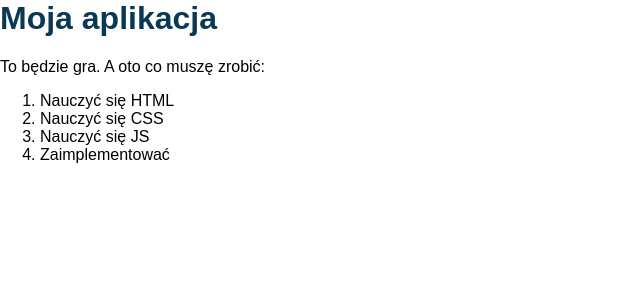
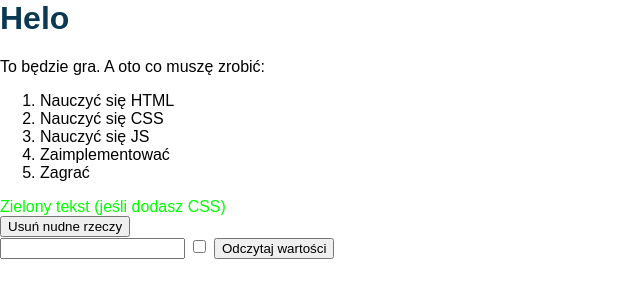
Before and after one commit to ElMihalk/js-lab, a plain HTML site: page index.html in a window 1280 px wide. Shown: the whole page, without its empty margins (0-640 px from the left). Drawn offline with Linux system fonts and the light colour scheme.

Commit message:
Commit at the end of lab

```diff
--- a/index.html
+++ b/index.html
@@ -12,6 +12,10 @@
         h1 {
             color: #0B3954;
         }
+
+        .green {
+            color: #00ff00;
+        }
     </style>
 </head>
 <body>
@@ -25,8 +29,40 @@
         <li id="super-important">Zaimplementować</li>
     </ol>
 </div>
+<button type="button" onclick="removeBoringStuff()">Usuń nudne rzeczy</button>
+<div>
+  <input type="text" id="myTextField">
+  <input type="checkbox" id="myCheckbox">
+  <button type="button" onclick="readValues()">Odczytaj wartości</button>
+</div>
 <script>
-    alert('Witamy witamy');
+    const header = document.getElementById('main-header');
+    header.innerText = 'Helo';
+
+    const nudy = document.querySelectorAll("#app .boring");
+    nudy.forEach(element => {
+      //alert(`Nuda: ${element.innerText}`);
+      //element.classList.remove('boring');
+    });
+
+    let div = document.createElement('div');
+    div.classList.add('green');
+    div.innerText = 'Zielony tekst (jeśli dodasz CSS)';
+    document.getElementById('app').append(div); // jest też prepend
+
+    let listItem = document.createElement('li');
+    listItem.innerText = 'Zagrać';
+    // dodaję na koniec listy
+    document.querySelector("#app ol li:last-child").after(listItem); // jest też before
+    function removeBoringStuff(){
+      document.querySelectorAll("#app .boring").forEach((e) => e.remove());
+    }
+
+    function readValues(){
+      if (myCheckbox.checked){
+        alert(myTextField.value);
+      }
+    }
 </script>
 </body>
 </html>
```
